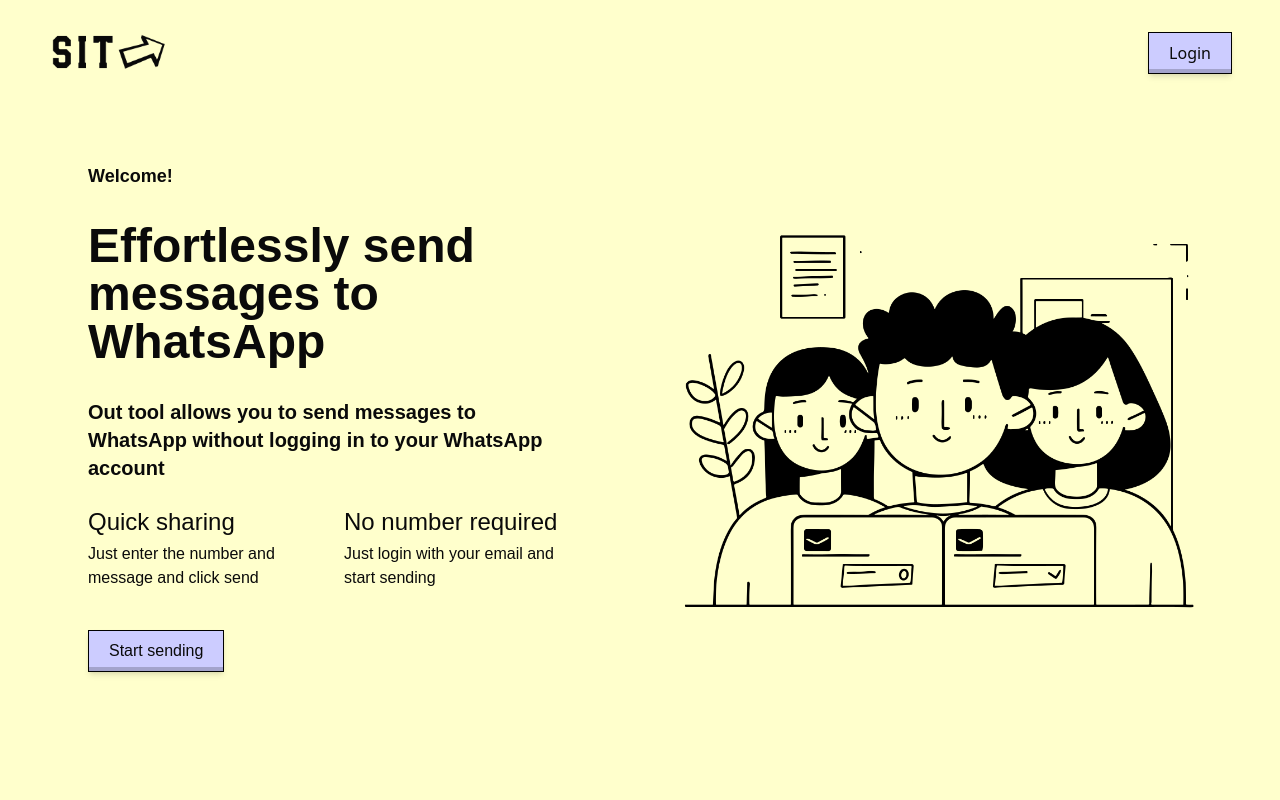
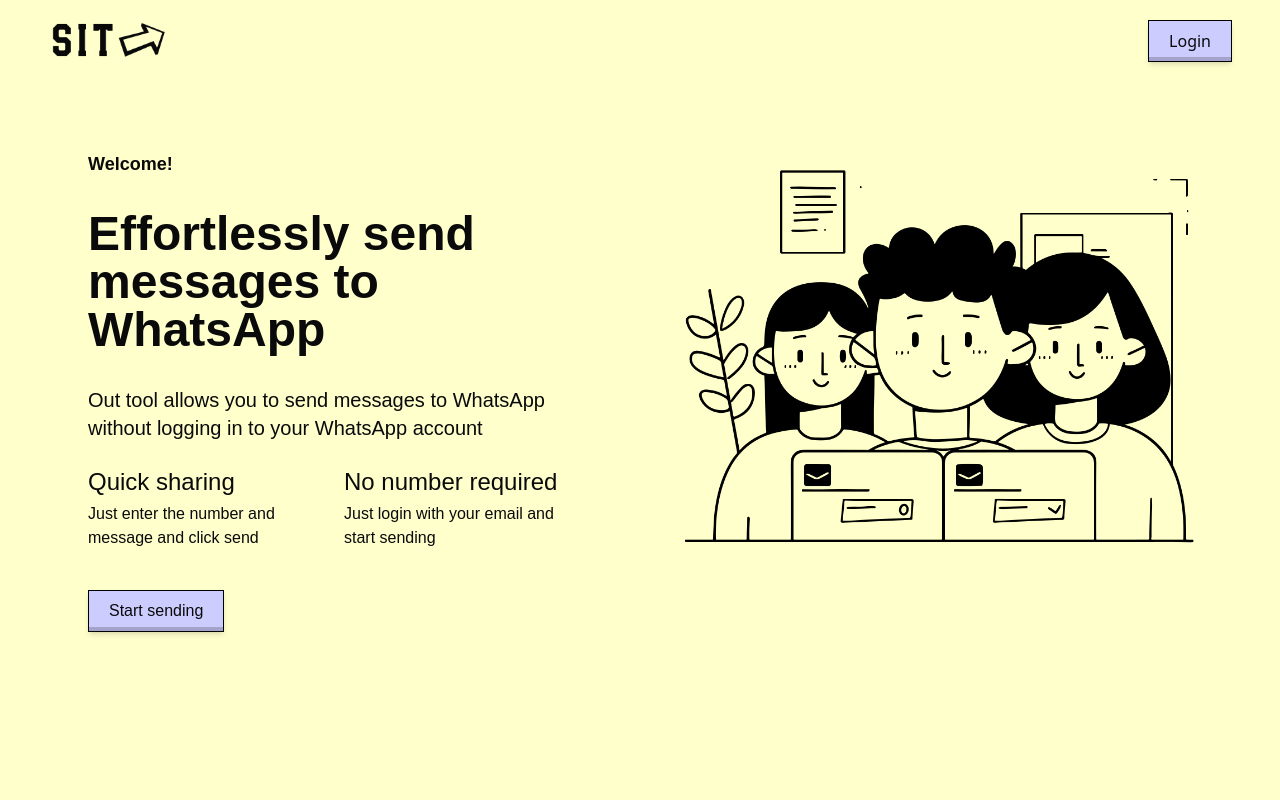
Before and after one commit to t-vaibhav/sit, a Next.js app: page / in a window 1280 px wide. Shown: the top 800 px of the page. Built offline with nearby package versions, Linux system fonts and the light colour scheme; a web font is replaced by a local one; what @edgestore/react would draw is missing.

Commit message:
hello fixing more

```diff
--- a/app/page.tsx
+++ b/app/page.tsx
@@ -91,12 +91,12 @@ export default function Home() {
     }
     return (
         <div>
-            <div className="2xl:px-16 xl:px-12 lg:px-5  pt-8">
+            <div className="2xl:px-16 xl:px-12 lg:px-5  sm:pt-5 pt-8">
                 {/* hero section */}
-                <div className=" px-5 lg:px-0 h-screen flex flex-col items-center md:justify-start">
+                <div className=" px-5 lg:px-0 md:min-h-screen flex flex-col items-center md:justify-start">
                     <Navbar />
                     <div
-                        className={` ${manrope.variable} pt-10 md:pt-0 bg-[#FFFFCC] heading text-5xl  flex flex-col-reverse md:grid  lg:grid-cols-2 md:grid-cols-5 md:gap-10`}
+                        className={` ${manrope.variable}  sm:pt-0 md:pt-0 bg-[#FFFFCC] heading text-5xl  flex flex-col-reverse md:grid  lg:grid-cols-2 md:grid-cols-5 md:gap-10`}
                     >
                         <motion.div
                             initial={{
@@ -114,7 +114,7 @@ export default function Home() {
                             }}
                             className="lg:col-span-1 col-span-3"
                         >
-                            <div className="pt md:py-20 px-0 lg:px-10">
+                            <div className=" pt-5 lg:pt-10 xl:pt-20 px-0 lg:px-10">
                                 <Heading
                                     message="Welcome!"
                                     className="text-lg py-2"
@@ -123,11 +123,16 @@ export default function Home() {
                                     message="Effortlessly send messages to WhatsApp"
                                     className=" font-semibold heading text-3xl lg:text-4xl xl:text-5xl md:py-6 py-3 "
                                 />
-                                <Heading
-                                    message="Out tool allows you to send messages to WhatsApp without
-                    logging in to your WhatsApp account"
-                                    className=" font-medium text-lg md:text-xl py-2"
-                                />
+                                {/* <Heading
+                                    message=""
+                                    className="font- text-lg md:text-xl py-2"
+                                    className="font- text-lg md:text-xl py-2"
+                                /> */}
+                                <h3 className="font- text-lg md:text-xl py-2">
+                                    Out tool allows you to send messages to
+                                    WhatsApp without logging in to your WhatsApp
+                                    account
+                                </h3>
                                 <div className="grid grid-cols-2 gap-5 py-4">
                                     <div>
                                         <h3 className="font-medium text-lg md:text-2xl pb-1">
@@ -183,7 +188,15 @@ export default function Home() {
                                 height={600}
                                 width={600}
                                 alt="cover"
-                                className="md:block hidden object-cover"
+                                className="xl:block hidden object-cover"
+                                style={{ objectFit: "contain" }}
+                            />
+                            <Image
+                                src={"/cover.png"}
+                                height={400}
+                                width={400}
+                                alt="cover"
+                                className="md:block xl:hidden hidden object-cover"
                                 style={{ objectFit: "contain" }}
                             />
                         </motion.div>
@@ -193,7 +206,7 @@ export default function Home() {
                 <div className="px-5 md:px-10">
                     <Heading
                         message="How It Works - A Simple Fix to a Big Problem "
-                        className="text-3xl md:text-4xl text-start pt-10 sm:mb-0 mb-10"
+                        className="text-3xl md:text-4xl text-start pt-10 sm:mb-5 mb-10"
                     />
                     <ScrollTriggered />
                 </div>
@@ -203,7 +216,7 @@ export default function Home() {
                         message="Features"
                         className="text-3xl md:text-4xl pb-10 md:pb-10 lg:pb-20"
                     />
-                    <div className="grid lg:grid-cols-2 gap-10 lg:gap-16 h-full">
+                    <div className="grid md:grid-cols-2 gap-10 lg:gap-16 h-full">
                         {features.map((feature, index) => (
                             <FeatureCards key={index} {...feature} />
                         ))}
--- a/components/PSCards.tsx
+++ b/components/PSCards.tsx
@@ -110,6 +110,7 @@ const PSCards: React.FC<PSCardsProps> = ({
                                 alt={heading}
                                 height={150}
                                 width={150}
+                                className="md:hidden"
                             />
                         </motion.div>
                     </div>
--- a/components/StepsCards.tsx
+++ b/components/StepsCards.tsx
@@ -17,7 +17,7 @@ export default function StepsCards({
 }: StepCardTypes) {
     return (
         <div
-            className="p-5 md:p-10 h-[60vh] bg-[#CCFFE6] lg:h-[70vh] xl:h-[60vh] border-2 border-black flex flex-col justify-between
+            className="p-5 md:p-10 h-[70vh]  bg-[#CCFFE6] md:h-[80vh] xl:h-[60vh] border-2 border-black flex flex-col justify-between
     "
         >
             <Image
```
